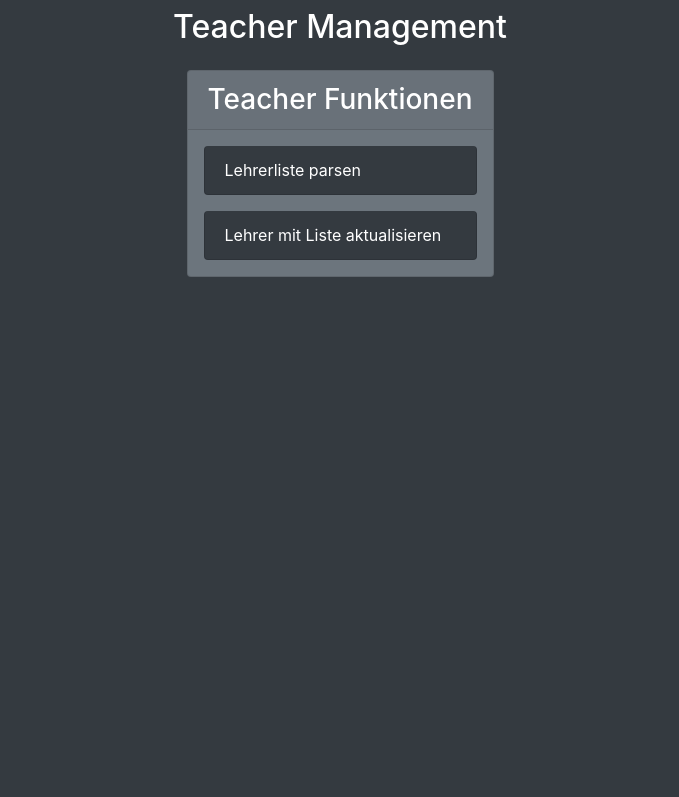
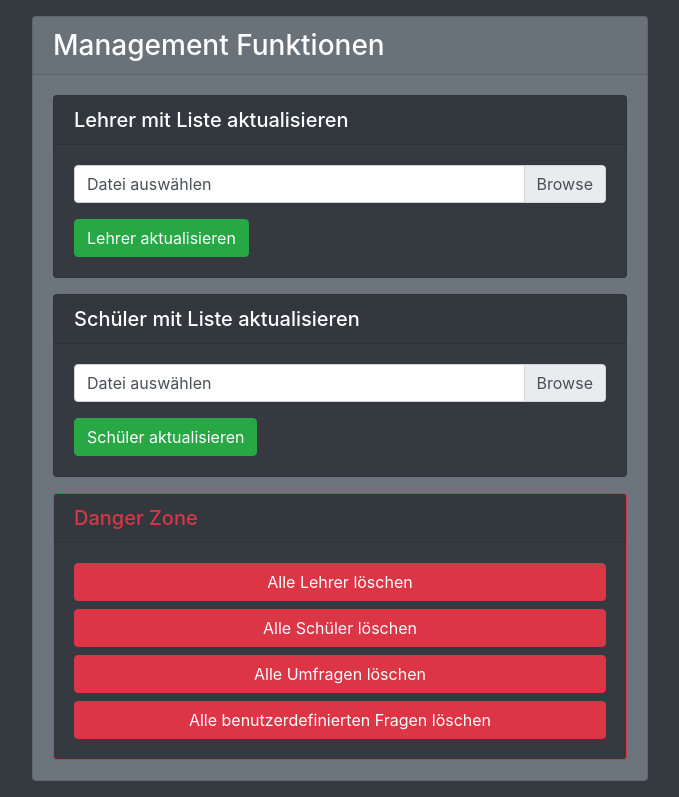
Before and after one commit to lugashiot/Teacher_Feedback, a Django app: page /teacher/management/ in a window 1280 px wide. Shown: the part 58-855 px from the top of the page, without its empty margins (300-979 px from the left). Before the commit the page ends 335 px from the top, so only its background shows below. Run offline with Django 4.2, Linux system fonts and the light colour scheme; a user stored in the database is signed in; some libraries are stand-ins or nearby versions.

Commit message:
Frontend upgrades

```diff
--- a/API/teachers/templates/dashboard/dashboard.html
+++ b/API/teachers/templates/dashboard/dashboard.html
@@ -12,14 +12,14 @@
           {% for poll in polls %}
             <li class="mx-3">
               <a href="/teacher/dashboard/results/?pid={{poll.0}}" class="list-group-item list-group-item-action d-flex justify-content-between align-items-center bg-dark text-white mt-3">{{poll.1}}
-                <span class="badge badge-{{poll.4}} badge-pill">{{poll.2}}/{{poll.3}}</span>
+                <span class="badge badge-{{poll.4}} badge-pill ml-3">{{poll.2}}/{{poll.3}}</span>
               </a>
             </li>
           {% endfor %}
           {% if polls|length == 0 %}
             <li class="mx-3">
               <a class="list-group-item list-group-item-action d-flex justify-content-between align-items-center bg-dark text-white mt-3">Keine Umfragen gefunden
-                <span class="badge badge-danger badge-pill">X/X</span>
+                <span class="badge badge-danger badge-pill ml-3">X/X</span>
               </a>
             </li>
           {% endif %}
--- a/API/teachers/templates/dashboard/management.html
+++ b/API/teachers/templates/dashboard/management.html
@@ -4,22 +4,90 @@
 
 {% block content %}
   <div class="container-fluid">
-    <div class="container d-flex justify-content-center my-2">
-      <h2 class="bg-dark">Teacher Management</h2>
-    </div>
     <div class = "d-flex justify-content-center my-3">
-      <form action="" method="post" class="card bg-secondary">
+      <div class="card bg-secondary">
         {%csrf_token%}
-        <h3 class="card-header">Teacher Funktionen</h3>
-        <ul class="list-group mb-3" style="list-style: none;">
-          <li class="mx-3">
-            <a class="list-group-item list-group-item-action d-flex justify-content-between align-items-center bg-dark text-white mt-3 btn btn-success">Lehrerliste parsen</a>
-          </li>
-          <li class="mx-3">
-            <a class="list-group-item list-group-item-action d-flex justify-content-between align-items-center bg-dark text-white mt-3 btn btn-success">Lehrer mit Liste aktualisieren</a>
-          </li>
-        </ul>
-      </form>
+        <h3 class="card-header">Management Funktionen</h3>
+        <div class="card-body">
+
+          <div class="card bg-dark mb-3">
+            <h5 class="card-header">Lehrer mit Liste aktualisieren</h5>
+            <div class="card-body">
+              <form>
+                  <div class="custom-file mb-3">
+                    <input type="file" class="custom-file-input" id="teacher-list">
+                    <label class="custom-file-label" for="teacher-list">Datei auswählen</label>
+                  </div>
+                <input type="submit" name="parse_teacher_list" class="btn btn-success" value="Lehrer aktualisieren" width="500px">
+              </form>
+            </div>
+          </div>
+
+          <div class="card bg-dark mb-3">
+            <h5 class="card-header">Schüler mit Liste aktualisieren</h5>
+            <div class="card-body">
+              <form>
+                  <div class="custom-file mb-3">
+                    <input type="file" class="custom-file-input" id="student-list">
+                    <label class="custom-file-label" for="student-list">Datei auswählen</label>
+                  </div>
+                <input type="submit" name="parse_student_list" class="btn btn-success" value="Schüler aktualisieren" width="500px">
+              </form>
+            </div>
+          </div>
+
+          <div class="card bg-dark border border-danger">
+            <h5 class="card-header text-danger">Danger Zone</h5>
+            <div class="card-body d-flex justify-content-center">
+              <form action="" method="post" style="width:100%">
+                {%csrf_token%}
+                <input type="submit" name="danger_btn_inp" class="btn btn-danger btn-block" value="Alle Lehrer löschen" width="500px">
+                <input type="submit" name="danger_btn_inp" class="btn btn-danger btn-block" value="Alle Schüler löschen" width="500px">
+                <input type="submit" name="danger_btn_inp" class="btn btn-danger btn-block" value="Alle Umfragen löschen" width="500px">
+                <input type="submit" name="danger_btn_inp" class="btn btn-danger btn-block" value="Alle benutzerdefinierten Fragen löschen" width="500px">
+              </form>
+            </div>
+          </div>
+
+          {% if successful_submit %}
+            <div class="modal fade" id="exampleModalLong" tabindex="-1" role="dialog" aria-labelledby="exampleModalLongTitle" aria-hidden="true">
+              <div class="modal-dialog" role="document">
+                <form action="" method="post" class="modal-content bg-secondary">
+                  <div class="modal-header" style="border-bottom: 1px solid #5C636A;">
+                    <h5 class="modal-title" id="exampleModalLongTitle">Wollen Sie diese operation wirklich durchführen</h5>
+                  </div>
+                  <div class="modal-body">
+                    {%csrf_token%}
+                    <h5 class="mb-3">{{ msg }}</h5>
+                    <input type="text" class="form-control" name="confirmation" placeholder="{{ operation }}">
+                  </div>
+                  <div class="modal-footer" style="border-top: 1px solid #5C636A;">
+                    <button type="button" class="btn btn-dark" data-dismiss="modal">Close</button>
+                    <input type="submit" name="danger_confirm_btn_inp" class="btn btn-danger" value="{{ operation }}" width="500px">
+                  </div>
+                </form>
+              </div>
+            </div>
+
+
+            <script type="text/javascript">
+              $(document).ready(function(){
+                $("#exampleModalLong").modal('show');
+              });
+            </script>
+          {% endif %}
+
+
+        </div>
+      </div>
     </div>
   </div>
+
+  <script>
+  // Add the following code if you want the name of the file appear on select
+  $(".custom-file-input").on("change", function() {
+    var fileName = $(this).val().split("\\").pop();
+    $(this).siblings(".custom-file-label").addClass("selected").html(fileName);
+  });
+  </script>
 {% endblock %}
--- a/API/teachers/views.py
+++ b/API/teachers/views.py
@@ -46,12 +46,13 @@ def dashboard(request):
         return HttpResponseRedirect('/teacher/login/')
     if not request.user.is_authenticated:
         return HttpResponseRedirect('/teacher/login/')
+    if request.user.is_superuser:
+        return HttpResponseRedirect('/teacher/management/')
+
     username = request.user.username
     teacher = Teacher(username)
 
-    return render(request, "dashboard/dashboard.html", {
-        'polls': [[x.poll_id, x.poll_name, len([y for y in x.poll_answers if y.answers[0] != 0]), len(x.poll_answers), badge_color(len([y for y in x.poll_answers if y.answers[0] != 0])/len(x.poll_answers))]
-                  for x in teacher.polls]})
+    return render(request, "dashboard/dashboard.html", {'polls': [[x.poll_id, x.poll_name, len([y for y in x.poll_answers if y.answers[0] != 0]), len(x.poll_answers), badge_color(len([y for y in x.poll_answers if y.answers[0] != 0])/len(x.poll_answers))] for x in teacher.polls]})
 
 
 def results(request):
@@ -130,8 +131,29 @@ def management(request):
     if request.method != "POST":
         return render(request, "dashboard/management.html")
 
-    #ab da is da user angemeldet, superuser und hat auf an button probably druckt
+    danger_operations = ["Alle Lehrer löschen", "Alle Schüler löschen", "Alle Umfragen löschen", "Alle benutzerdefinierten Fragen löschen"]
+    if "danger_btn_inp" in request.POST and request.POST["danger_btn_inp"] in danger_operations:
+        msg = f"Um zu bestätigen dass Sie \"{ request.POST['danger_btn_inp'] }\" möchten, geben Sie diesen Text ein."
+        operation = request.POST['danger_btn_inp']
+        return render(request, "dashboard/management.html", {'successful_submit': True, 'msg': msg, 'operation': operation})
+    elif "danger_confirm_btn_inp" in request.POST and request.POST["danger_confirm_btn_inp"] in danger_operations:
+        if request.POST["danger_confirm_btn_inp"] == request.POST["confirmation"]:
+            # todo alles confirmed operation soll durchgeführt werden
+            if request.POST["danger_confirm_btn_inp"] == danger_operations[0]:
+                pass
+            elif request.POST["danger_confirm_btn_inp"] == danger_operations[1]:
+                pass
+            elif request.POST["danger_confirm_btn_inp"] == danger_operations[2]:
+                pass
+            elif request.POST["danger_confirm_btn_inp"] == danger_operations[3]:
+                pass
+            msg = f"Operation \"{request.POST['danger_confirm_btn_inp']}\" erfolgreich ausgeführt"
+            operation = request.POST['danger_confirm_btn_inp']
+            return render(request, "dashboard/management.html", {'successful_submit': True, 'msg': msg, 'operation': operation})
+
+    # ab da is da user angemeldet, superuser und hat auf an button probably druckt
     return None
+
 
 class QuestionCard:
     def __init__(self, q: str, a: list, btn_name: int, selected_flag=False):
```
